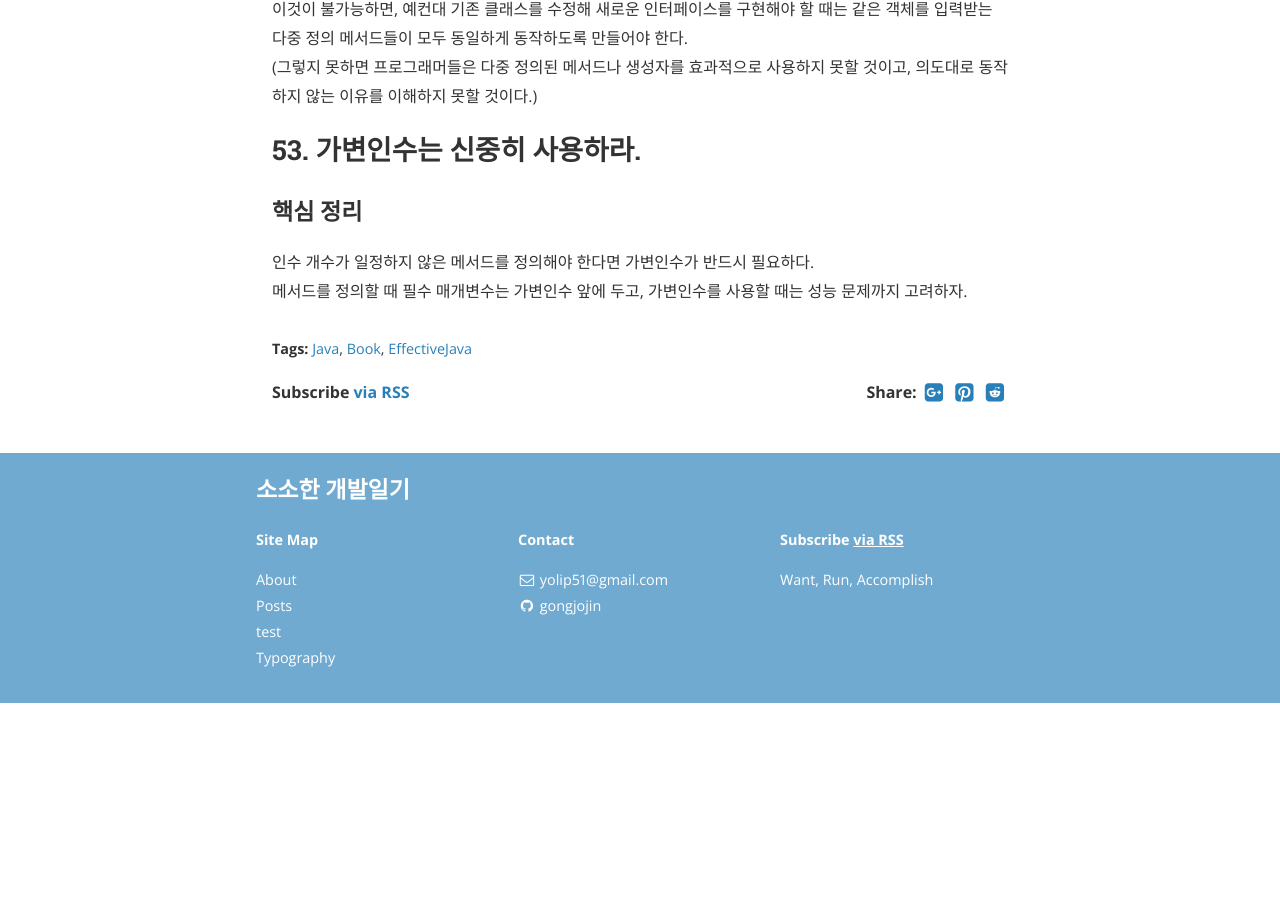
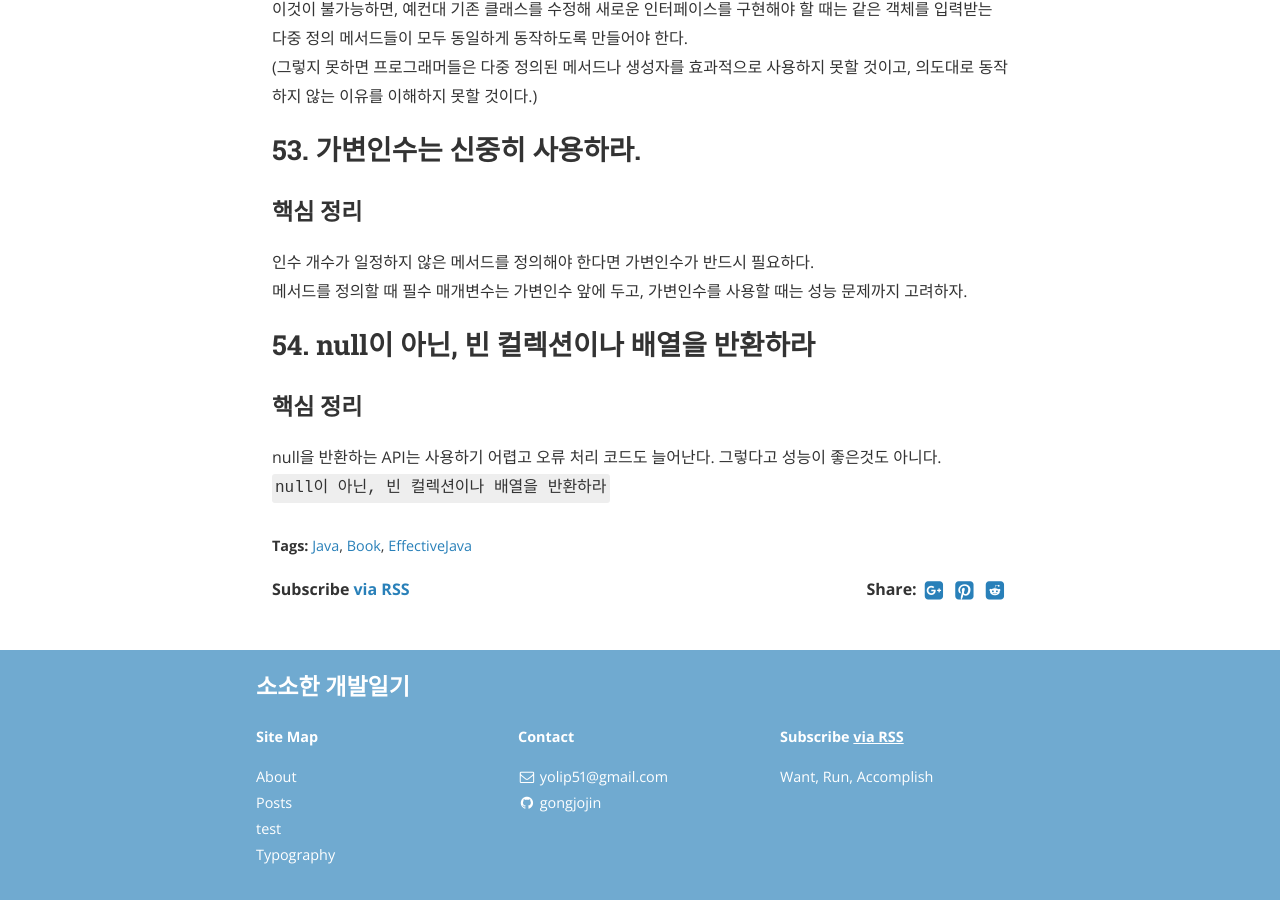
Before and after one commit to gonghojin/gonghojin.github.io, a Jekyll site: the page built from _posts/book/java/effectiveJava/2019-11-15-effectiveJava.md, in a window 1280 px wide and 900 px high, scrolled down 1869 px. Built offline with Jekyll 4.4.1, drawn with Linux system fonts in a browser that asks for light colours; nearby versions of some CDN libraries; comment, search, counter and statistics services are not loaded; before the commit the page ends 2572 px from its top, so only the background shows below that.

Commit message:
Add: 이펙티브자바_54.null이 아닌, 빈 컬렉션이나 배열을 반환하라

```diff
--- a/_posts/book/java/effectiveJava/2019-11-15-effectiveJava.md
+++ b/_posts/book/java/effectiveJava/2019-11-15-effectiveJava.md
@@ -47,3 +47,8 @@ cover:  "/assets/instacode.png"
 ### 핵심 정리
 인수 개수가 일정하지 않은 메서드를 정의해야 한다면 가변인수가 반드시 필요하다.
 메서드를 정의할 때 필수 매개변수는 가변인수 앞에 두고, 가변인수를 사용할 때는 성능 문제까지 고려하자.
+
+## 54. null이 아닌, 빈 컬렉션이나 배열을 반환하라
+### 핵심 정리
+null을 반환하는 API는 사용하기 어렵고 오류 처리 코드도 늘어난다. 그렇다고 성능이 좋은것도 아니다.
+`null이 아닌, 빈 컬렉션이나 배열을 반환하라`
```
